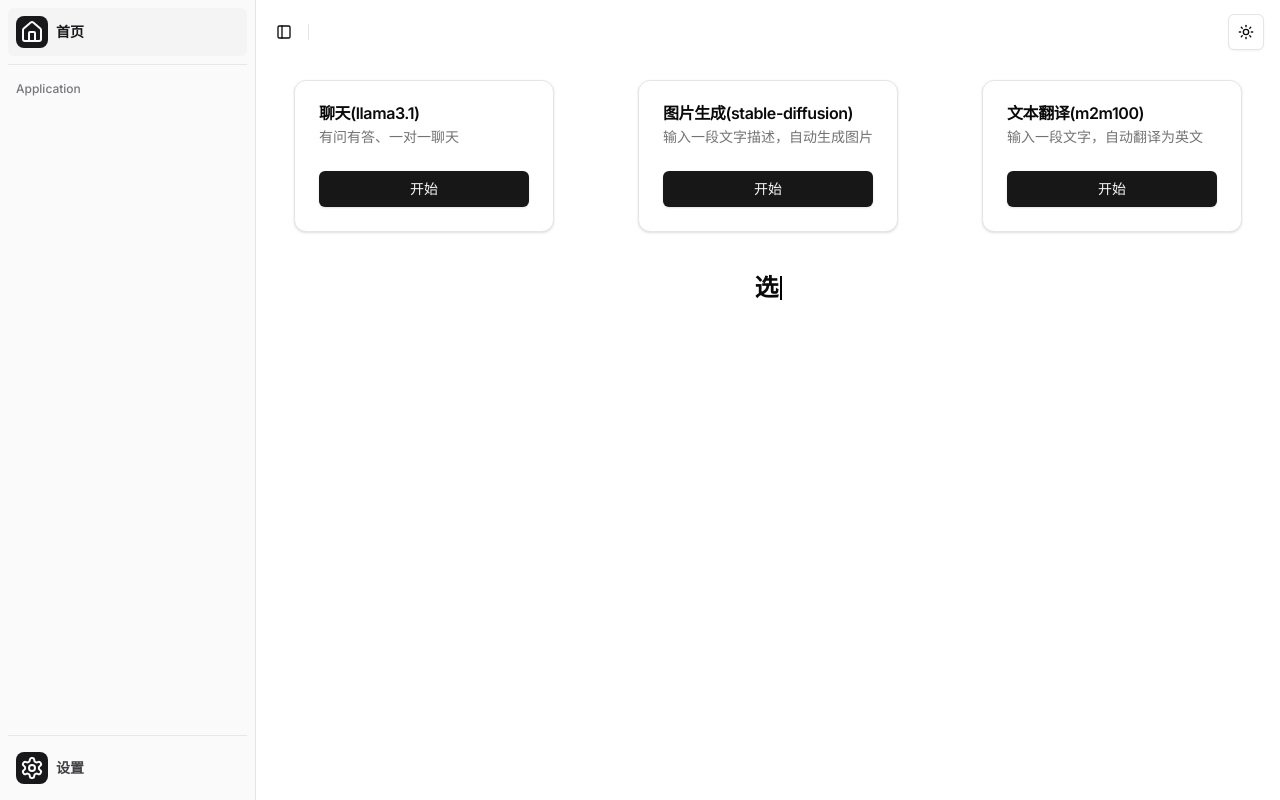
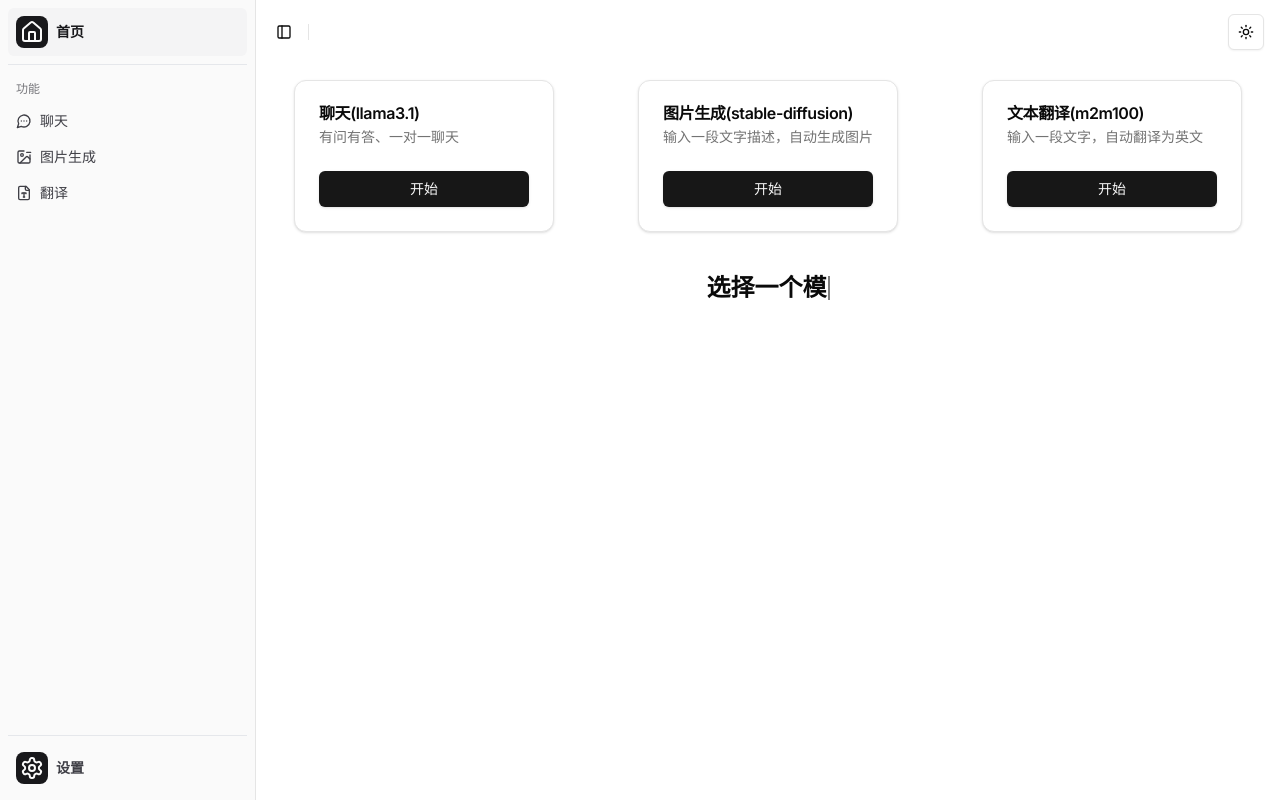
Before and after one commit to wuyangwang/my-chat-web, a Next.js app: page / in a window 1280 px wide. Built offline with nearby package versions, Linux system fonts and the light colour scheme.

Commit message:
feat: update

```diff
--- a/app/not-found.js
+++ b/app/not-found.js
@@ -5,13 +5,13 @@
 
 export default function NotFound() {
 	return (
-		<div className='flex flex-col items-center justify-center h-screen w-screen bg-background'>
+		<div className='flex flex-col items-center justify-center h-full w-full bg-background'>
 			<div>
 				<h1 className='text-foreground text-center font-bold text-3xl'>404</h1>
-				<h2 className='text-muted-foreground text-xl'>This page could not be found.</h2>
+				<h2 className='text-muted-foreground text-xl'>抱歉，页面没有找到.</h2>
 			</div>
 			<Link href='/'>
-				<Button className='mt-4 self-start'>Back to home</Button>
+				<Button className='mt-4 self-start'>返回首页</Button>
 			</Link>
 		</div>
 	)
--- a/app/page.js
+++ b/app/page.js
@@ -25,7 +25,7 @@
 				))}
 			</div>
 			<div className='text-center mt-10 text-2xl font-bold'>
-				<TextWriter text={'选择一个模型，开始AI加速吧！'} delay={0.1} loop />
+				<TextWriter text={'选择一个模型，开始加速吧！'} delay={0.1} loop />
 			</div>
 			<CanvasCursor />
 		</div>
--- a/components/sidebar/header.jsx
+++ b/components/sidebar/header.jsx
@@ -1,5 +1,6 @@
 import { SidebarMenu, SidebarMenuButton, SidebarMenuItem } from '@/components/ui/sidebar'
 import { Home } from 'lucide-react'
+import Link from 'next/link'
 
 export function Header() {
 	return (
@@ -10,13 +11,16 @@
 					isActive
 					size='lg'
 					className='data-[state=open]:bg-sidebar-accent data-[state=open]:text-sidebar-accent-foreground'
+					asChild
 				>
+					<Link href='/'>
 						<div className='flex aspect-square size-8 items-center justify-center rounded-lg bg-sidebar-primary text-sidebar-primary-foreground'>
 							<Home />
 						</div>
 						<div className='grid flex-1 text-left text-sm leading-tight'>
 							<span className='truncate font-semibold'>首页</span>
 						</div>
+					</Link>
 				</SidebarMenuButton>
 			</SidebarMenuItem>
 		</SidebarMenu>
--- a/components/sidebar/index.jsx
+++ b/components/sidebar/index.jsx
@@ -2,13 +2,12 @@
 	Sidebar,
 	SidebarContent,
 	SidebarFooter,
-	SidebarGroup,
-	SidebarGroupLabel,
 	SidebarHeader,
 	SidebarSeparator
 } from '@/components/ui/sidebar'
 import { Header } from './header'
 import { Footer } from './footer'
+import { Nav } from './nav'
 
 export function AppSidebar() {
 	return (
@@ -18,10 +17,7 @@
 			</SidebarHeader>
 			<SidebarSeparator />
 			<SidebarContent>
-				<SidebarGroup>
-					<SidebarGroupLabel>Application</SidebarGroupLabel>
-				</SidebarGroup>
-				<SidebarGroup />
+				<Nav />
 			</SidebarContent>
 			<SidebarSeparator />
 			<SidebarFooter>
--- /dev/null
+++ b/components/sidebar/nav.jsx
@@ -0,0 +1,37 @@
+import {
+	SidebarGroup,
+	SidebarGroupContent,
+	SidebarGroupLabel,
+	SidebarMenu,
+	SidebarMenuButton,
+	SidebarMenuItem
+} from '@/components/ui/sidebar'
+import { ImageMinus, FileType, MessageCircleMore } from 'lucide-react'
+import Link from 'next/link'
+
+const navList = [
+	{ title: '聊天', url: '/chat', icon: MessageCircleMore },
+	{ title: '图片生成', url: '/img', icon: ImageMinus },
+	{ title: '翻译', url: '/trans', icon: FileType }
+]
+export function Nav() {
+	return (
+		<SidebarGroup>
+			<SidebarGroupLabel>功能</SidebarGroupLabel>
+			<SidebarGroupContent>
+				<SidebarMenu>
+					{navList.map((item) => (
+						<SidebarMenuItem key={item.title}>
+							<SidebarMenuButton asChild>
+								<Link href={item.url}>
+									<item.icon />
+									<span>{item.title}</span>
+								</Link>
+							</SidebarMenuButton>
+						</SidebarMenuItem>
+					))}
+				</SidebarMenu>
+			</SidebarGroupContent>
+		</SidebarGroup>
+	)
+}
--- a/components/theme-toggle.jsx
+++ b/components/theme-toggle.jsx
@@ -25,8 +25,8 @@
 				</Button>
 			</DropdownMenuTrigger>
 			<DropdownMenuContent align='end'>
-				<DropdownMenuItem onClick={() => setTheme('light')}>明亮</DropdownMenuItem>
-				<DropdownMenuItem onClick={() => setTheme('dark')}>暗黑</DropdownMenuItem>
+				<DropdownMenuItem onClick={() => setTheme('light')}>浅色</DropdownMenuItem>
+				<DropdownMenuItem onClick={() => setTheme('dark')}>深色</DropdownMenuItem>
 				<DropdownMenuItem onClick={() => setTheme('system')}>系统</DropdownMenuItem>
 			</DropdownMenuContent>
 		</DropdownMenu>
```
Lines whose indentation alone changed are shown as unchanged.
